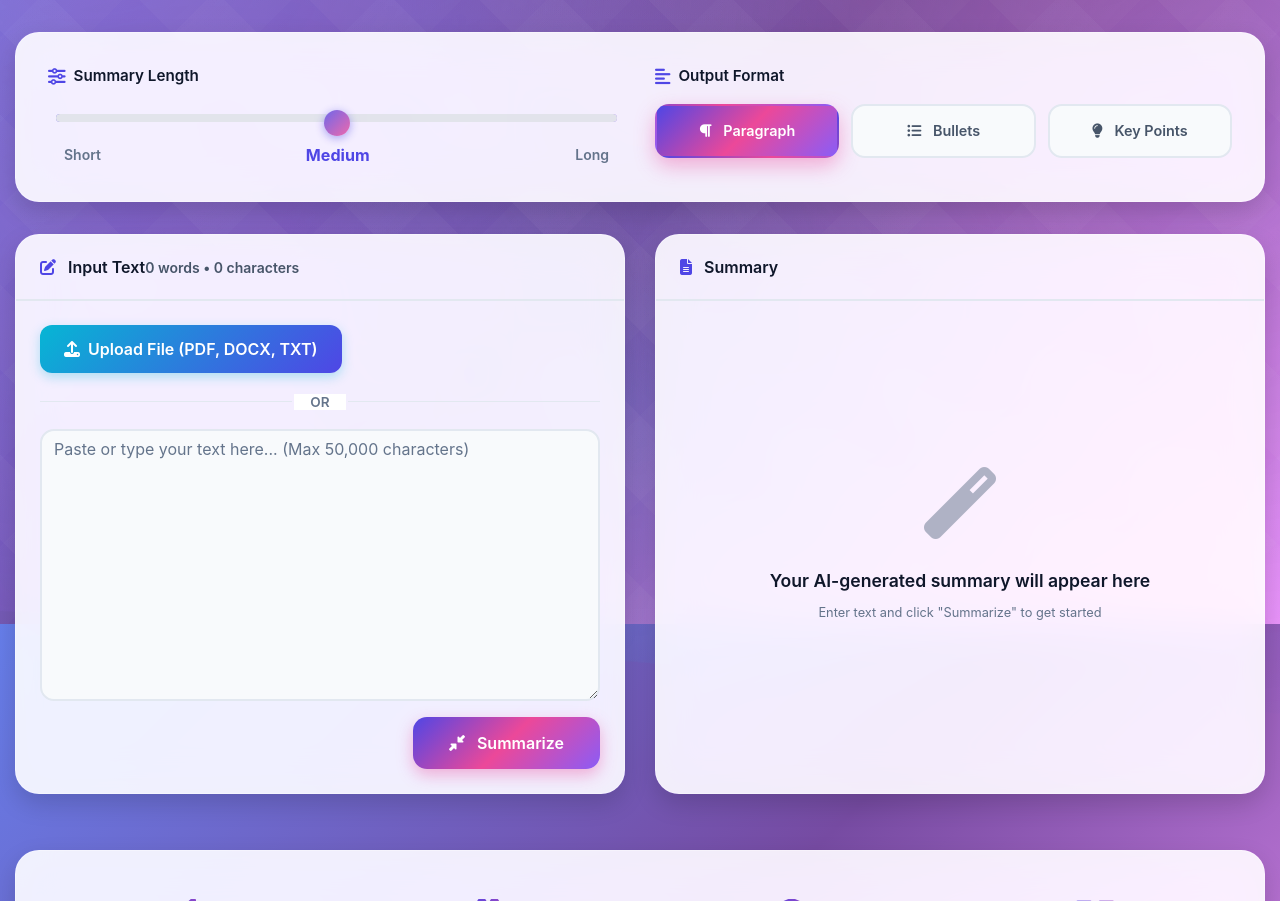
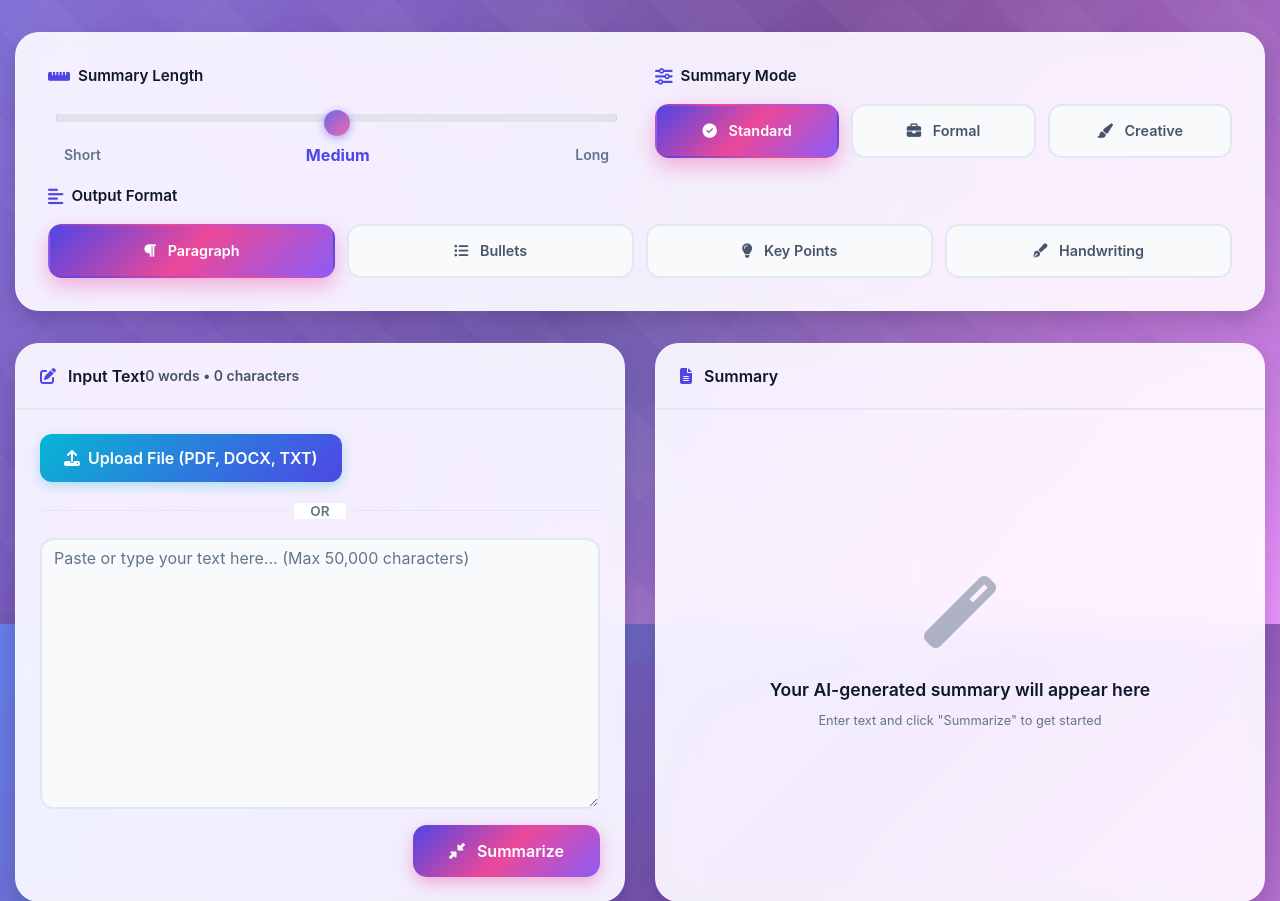
Before and after one commit to Robu71111/AI_Summarizer, a Flask app: page / in a window 1280 px wide. Shown: the part 176-1077 px from the top of the page. Run offline with Flask 3, Linux system fonts and the light colour scheme; parts of the project's set-up code (start-up, migrations or seed data) failed here and were passed over.

Commit message:
Add summary modes and handwriting output format
- Add 'Summary Mode' selector (Standard, Formal, Creative) to UI and backend.
- Update prompt generation to support different tones based on summary mode.
- Add 'Handwriting' output format option.
- Integrate 'Caveat' handwriting font from Google Fonts.
- Apply handwriting font style to output when 'Handwriting' format is selected.

```diff
--- a/app.py
+++ b/app.py
@@ -55,14 +55,15 @@ def extract_text_from_txt(file_stream):
     except Exception as e:
         return None
 
-def build_prompt(user_text: str, length_choice: str, mode: str = 'paragraph') -> str:
+def build_prompt(user_text: str, length_choice: str, mode: str = 'paragraph', summary_mode: str = 'standard') -> str:
     """
     Builds a prompt string guiding the model to produce summaries in different formats.
 
     Args:
         user_text: The text to summarize
         length_choice: '1' (short), '2' (medium), '3' (long)
-        mode: 'paragraph', 'bullets', or 'takeaways'
+        mode: 'paragraph', 'bullets', 'takeaways', or 'handwriting'
+        summary_mode: 'standard', 'formal', or 'creative'
     """
     # Length instructions
     if length_choice == '1':  # short
@@ -72,7 +73,7 @@ def build_prompt(user_text: str, length_choice: str, mode: str = 'paragraph') ->
     else:  # '2' => medium
         length_instructions = "Provide a MODERATE-LENGTH summary (one paragraph)."
 
-    # Mode instructions
+    # Mode (Output Format) instructions
     if mode == 'bullets':
         format_instructions = (
             "Format your response as bullet points (use • or -). "
@@ -83,11 +84,27 @@ def build_prompt(user_text: str, length_choice: str, mode: str = 'paragraph') ->
             "Provide KEY TAKEAWAYS numbered 1, 2, 3, etc. "
             "Focus on the most important insights and actionable points."
         )
-    else:  # paragraph
+    else:  # paragraph or handwriting
+        # 'handwriting' is treated as paragraph for text generation purposes
         format_instructions = "Write the summary in clear, flowing paragraph form."
 
+    # Summary Mode (Style) instructions
+    if summary_mode == 'formal':
+        style_instructions = (
+            "Use a PROFESSIONAL and FORMAL tone. Use sophisticated vocabulary and structured sentences. "
+            "Avoid slang or casual language."
+        )
+    elif summary_mode == 'creative':
+        style_instructions = (
+            "Use a CREATIVE and ENGAGING tone. You can use analogies or storytelling elements if appropriate "
+            "to make the summary interesting, while remaining accurate to the source."
+        )
+    else:  # standard
+        style_instructions = "Use a STANDARD, neutral, and informative tone."
+
     final_prompt = (
-        f"{length_instructions} {format_instructions}\n\n"
+        f"{length_instructions} {format_instructions}\n"
+        f"{style_instructions}\n\n"
         "Important: Only include information explicitly stated in the text. "
         "Do not add facts, interpretations, or details not present in the original.\n"
         "If anything is unclear, omit it rather than fabricating information.\n\n"
@@ -182,6 +199,7 @@ def generate():
     user_text = request.form.get('user_text', '').strip()
     length_choice = request.form.get('length', '2')
     mode = request.form.get('mode', 'paragraph')
+    summary_mode = request.form.get('summary_mode', 'standard')
     uploaded_file = request.files.get('file_upload')
 
     # Handle file upload
@@ -225,7 +243,7 @@ def generate():
     input_char_count = len(user_text)
 
     # Build prompt and call API
-    prompt = build_prompt(user_text, length_choice, mode)
+    prompt = build_prompt(user_text, length_choice, mode, summary_mode)
     result = call_openrouter_api(prompt)
 
     if not result['success']:
@@ -254,7 +272,8 @@ def generate():
         input_char_count=input_char_count,
         user_text=user_text,
         selected_length=length_choice,
-        selected_mode=mode
+        selected_mode=mode,
+        selected_summary_mode=summary_mode
     )
 
 @app.route('/export/txt', methods=['POST'])
--- a/static/css/styles.css
+++ b/static/css/styles.css
@@ -924,6 +924,15 @@ html {
   color: var(--text-primary);
 }
 
+/* Handwriting Font */
+.handwriting-font {
+  font-family: 'Caveat', cursive;
+  font-size: 1.5rem !important; /* Larger size for better readability */
+  line-height: 1.4 !important;
+  font-weight: 500;
+  letter-spacing: 0.5px;
+}
+
 /* Scrollbar Styling */
 ::-webkit-scrollbar {
   width: 12px;
--- a/static/js/app.js
+++ b/static/js/app.js
@@ -5,8 +5,15 @@ document.addEventListener('DOMContentLoaded', function() {
   const lengthRange = document.getElementById('lengthRange');
   const lengthInput = document.getElementById('lengthInput');
   const lengthOptions = document.querySelectorAll('.length-option');
-  const modeTabs = document.querySelectorAll('.mode-tab');
+
+  // Format tabs (Paragraph, Bullets, Key Points, Handwriting)
+  const formatTabs = document.querySelectorAll('.format-tab');
   const modeInput = document.getElementById('modeInput');
+
+  // Summary Mode tabs (Standard, Formal, Creative)
+  const summaryModeTabs = document.querySelectorAll('.summary-mode-tab');
+  const summaryModeInput = document.getElementById('summaryModeInput');
+
   const userTextArea = document.getElementById('user_text');
   const inputStats = document.getElementById('inputStats');
   const summarizeForm = document.getElementById('summarizeForm');
@@ -256,12 +263,23 @@ document.addEventListener('DOMContentLoaded', function() {
     });
   });
 
-  modeTabs.forEach(tab => {
+  // Output Format Selection
+  formatTabs.forEach(tab => {
     tab.addEventListener('click', function(e) {
       e.preventDefault();
-      modeTabs.forEach(t => t.classList.remove('active'));
+      formatTabs.forEach(t => t.classList.remove('active'));
       this.classList.add('active');
       if (modeInput) modeInput.value = this.getAttribute('data-mode');
+    });
+  });
+
+  // Summary Mode Selection
+  summaryModeTabs.forEach(tab => {
+    tab.addEventListener('click', function(e) {
+      e.preventDefault();
+      summaryModeTabs.forEach(t => t.classList.remove('active'));
+      this.classList.add('active');
+      if (summaryModeInput) summaryModeInput.value = this.getAttribute('data-mode');
     });
   });
 
--- a/templates/index.html
+++ b/templates/index.html
@@ -6,6 +6,7 @@
   <meta name="viewport" content="width=device-width, initial-scale=1.0" />
   <link rel="stylesheet" href="https://cdn.jsdelivr.net/npm/bootstrap@4.5.2/dist/css/bootstrap.min.css">
   <link rel="stylesheet" href="https://cdnjs.cloudflare.com/ajax/libs/font-awesome/6.4.0/css/all.min.css">
+  <link href="https://fonts.googleapis.com/css2?family=Caveat:wght@400;700&display=swap" rel="stylesheet">
   <link rel="stylesheet" href="{{ url_for('static', filename='css/styles.css') }}">
 </head>
 <body>
@@ -43,7 +44,7 @@
       <div class="row">
         <div class="col-md-6 mb-3 mb-md-0">
           <label class="control-label">
-            <i class="fas fa-sliders-h"></i> Summary Length
+            <i class="fas fa-ruler-horizontal"></i> Summary Length
           </label>
           <div class="length-control">
             <input type="range" min="1" max="3" step="1" value="{{ selected_length or '2' }}"
@@ -56,22 +57,48 @@
           </div>
         </div>
 
-        <div class="col-md-6">
+        <div class="col-md-6 mb-3 mb-md-0">
+          <label class="control-label">
+            <i class="fas fa-sliders-h"></i> Summary Mode
+          </label>
+          <div class="mode-tabs">
+            <button class="summary-mode-tab mode-tab {% if not selected_summary_mode or selected_summary_mode == 'standard' %}active{% endif %}"
+                    data-mode="standard">
+              <i class="fas fa-check-circle"></i> Standard
+            </button>
+            <button class="summary-mode-tab mode-tab {% if selected_summary_mode == 'formal' %}active{% endif %}"
+                    data-mode="formal">
+              <i class="fas fa-briefcase"></i> Formal
+            </button>
+            <button class="summary-mode-tab mode-tab {% if selected_summary_mode == 'creative' %}active{% endif %}"
+                    data-mode="creative">
+              <i class="fas fa-paint-brush"></i> Creative
+            </button>
+          </div>
+        </div>
+      </div>
+
+      <div class="row mt-3">
+        <div class="col-12">
           <label class="control-label">
             <i class="fas fa-align-left"></i> Output Format
           </label>
           <div class="mode-tabs">
-            <button class="mode-tab {% if not selected_mode or selected_mode == 'paragraph' %}active{% endif %}"
+            <button class="format-tab mode-tab {% if not selected_mode or selected_mode == 'paragraph' %}active{% endif %}"
                     data-mode="paragraph">
               <i class="fas fa-paragraph"></i> Paragraph
             </button>
-            <button class="mode-tab {% if selected_mode == 'bullets' %}active{% endif %}"
+            <button class="format-tab mode-tab {% if selected_mode == 'bullets' %}active{% endif %}"
                     data-mode="bullets">
               <i class="fas fa-list-ul"></i> Bullets
             </button>
-            <button class="mode-tab {% if selected_mode == 'takeaways' %}active{% endif %}"
+            <button class="format-tab mode-tab {% if selected_mode == 'takeaways' %}active{% endif %}"
                     data-mode="takeaways">
               <i class="fas fa-lightbulb"></i> Key Points
+            </button>
+            <button class="format-tab mode-tab {% if selected_mode == 'handwriting' %}active{% endif %}"
+                    data-mode="handwriting">
+              <i class="fas fa-pen-fancy"></i> Handwriting
             </button>
           </div>
         </div>
@@ -91,6 +118,7 @@
             <form id="summarizeForm" method="POST" action="/generate" enctype="multipart/form-data">
               <input type="hidden" name="length" id="lengthInput" value="{{ selected_length or '2' }}">
               <input type="hidden" name="mode" id="modeInput" value="{{ selected_mode or 'paragraph' }}">
+              <input type="hidden" name="summary_mode" id="summaryModeInput" value="{{ selected_summary_mode or 'standard' }}">
 
               <div class="file-upload-section">
                 <label class="file-upload-label">
@@ -161,7 +189,7 @@
           </div>
           <div class="card-body output-body">
             {% if summarized_text %}
-              <div class="summary-output">{{ summarized_text }}</div>
+              <div class="summary-output {% if selected_mode == 'handwriting' %}handwriting-font{% endif %}">{{ summarized_text }}</div>
               <div class="output-stats">
                 <span class="stat-badge">
                   <i class="fas fa-chart-line"></i>
```
